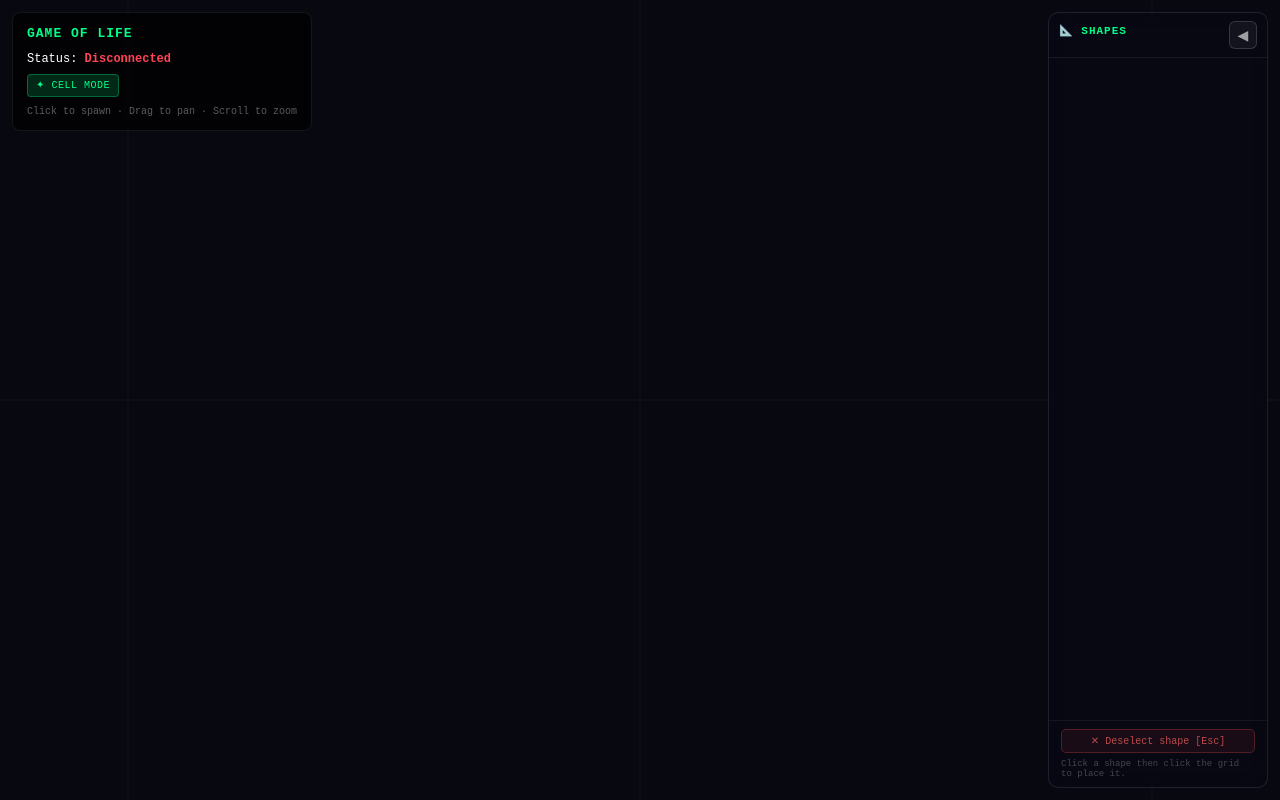
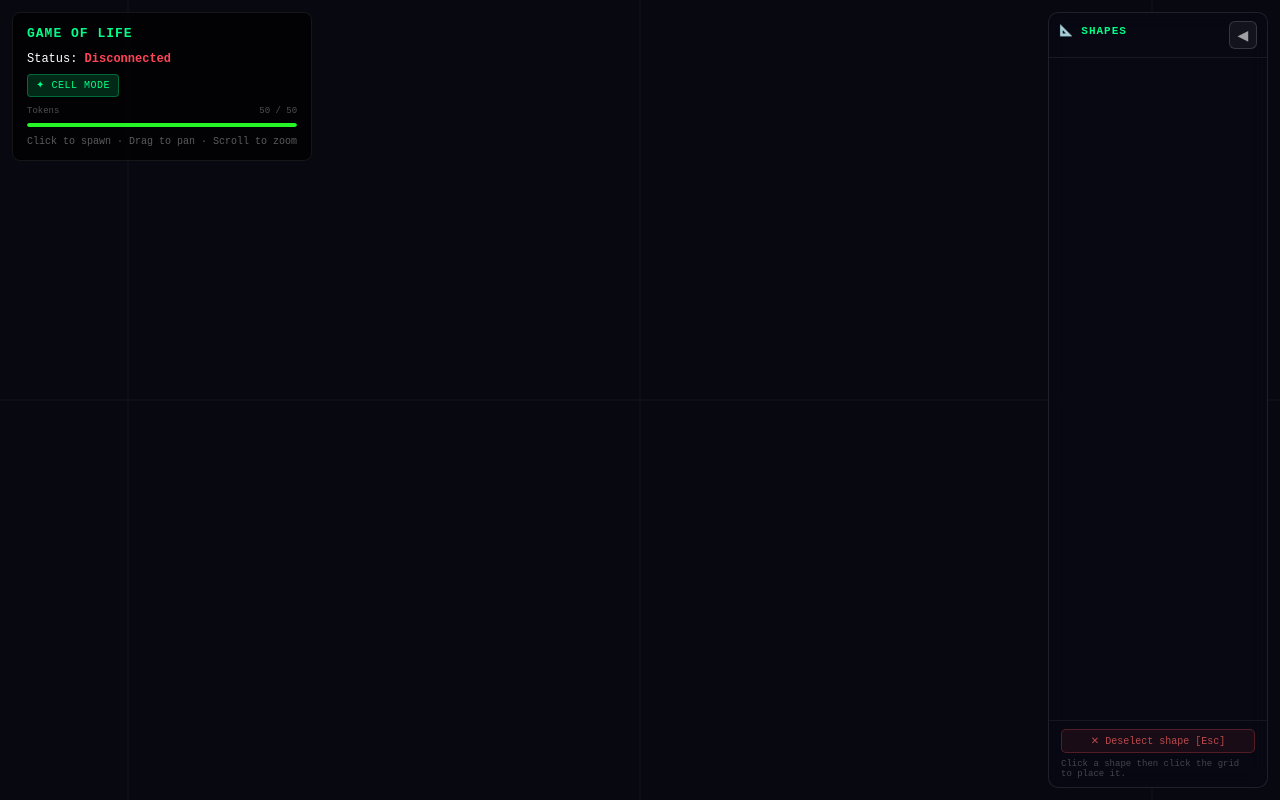
Before and after one commit to RayneDance/distributed-game-of-life, a plain HTML site: page viewport/index.html in a window 1280 px wide. Drawn offline with Linux system fonts and the light colour scheme; no server answers.

Commit message:
feat: rate-limit token budget bar in HUD
Shows remaining placement tokens as a slim 4px bar below the mode badge.
Updated every 200ms (smooth refill) and instantly on every placement.

Tracking logic (client-side, zero server changes):
- RL_MAX=50, RL_REFILL=5 tokens/sec (mirrors server config)
- rlConsume(n) called in placeAt: 1 token per SPAWN, n tokens per
  PLACE_SHAPE where n = cell count of the selected shape
- On RATE_LIMITED error, tokens snapped to 0 (server confirmed empty)
- rlRefill() uses wall-clock elapsed time for fractional accumulation

Bar colour transitions green (full) -> yellow (half) -> red (empty)
via HSL hue interpolation [0, 120] so the depletion is immediately obvious.

```diff
--- a/viewport/app.js
+++ b/viewport/app.js
@@ -71,6 +71,48 @@ let subscribedChunks = new Set(); // "cx,cy" strings
 // ERROR → shift() and delete those keys from localCells (rollback).
 const pendingCommands = [];
 
+// ─── Rate Limit Budget Tracker ───────────────────────────────────────────────
+// Mirrors server config: player bucket = 50 max, 5 tokens/sec refill.
+// Tracked client-side so the bar is instant with no extra server round-trips.
+const RL_MAX = 50;
+const RL_REFILL = 5;   // tokens per second
+let rlTokens = RL_MAX;
+let rlLastMs = Date.now();
+
+const rlFill = document.getElementById('rl-fill');
+const rlCount = document.getElementById('rl-count');
+
+function rlRefill() {
+    const now = Date.now();
+    const elapsed = (now - rlLastMs) / 1000;
+    const added = elapsed * RL_REFILL;   // fractional tokens
+    if (added >= 0.01) {
+        rlTokens = Math.min(RL_MAX, rlTokens + added);
+        rlLastMs = now;
+    }
+}
+
+function rlConsume(n) {
+    rlRefill();
+    rlTokens = Math.max(0, rlTokens - n);
+    rlDraw();
+}
+
+function rlDraw() {
+    const pct = rlTokens / RL_MAX;
+    // Green (full) → Yellow (half) → Red (empty)
+    const hue = Math.round(pct * 120);   // 120=green, 60=yellow, 0=red
+    const color = `hsl(${hue}, 90%, 55%)`;
+    if (rlFill) {
+        rlFill.style.width = `${Math.round(pct * 100)}%`;
+        rlFill.style.backgroundColor = color;
+    }
+    if (rlCount) rlCount.textContent = `${Math.floor(rlTokens)} / ${RL_MAX}`;
+}
+
+// Animate refill smoothly at ~200ms intervals.
+setInterval(() => { rlRefill(); rlDraw(); }, 200);
+
 // ─── Toast Notification ───────────────────────────────────────────────────────
 function showToast(msg, color = '#ff4455') {
     const t = document.createElement('div');
@@ -122,6 +164,8 @@ ws.onmessage = ({ data }) => {
                 for (const key of pending) localCells.delete(key);
             }
             if (msg.payload.code === 'RATE_LIMITED') {
+                // Server confirmed we're empty — snap tokens to 0.
+                rlTokens = 0; rlDraw();
                 showToast('⚡ Rate limited — slow down!');
             } else {
                 console.warn('Server error:', msg.payload.code, msg.payload.message);
@@ -362,8 +406,6 @@ setInterval(localTick, LOCAL_TICK_MS);
 // ─── Place action (shared by mouse click & touch tap) ────────────────────────
 function placeAt(screenX, screenY) {
     const { wx, wy } = screenToWorld(screenX, screenY);
-    // Build the set of keys being added optimistically so we can roll back
-    // if the server rejects the command (e.g. rate limited).
     const optimistic = [];
 
     if (selectedShape && catalog[selectedShape]) {
@@ -372,6 +414,7 @@ function placeAt(screenX, screenY) {
             localCells.add(key);
             optimistic.push(key);
         }
+        rlConsume(optimistic.length); // charge tokens before sending
         pendingCommands.push(optimistic);
         if (ws.readyState === WebSocket.OPEN)
             ws.send(JSON.stringify({ type: 'PLACE_SHAPE', payload: { x: wx, y: wy, shape: selectedShape } }));
@@ -379,6 +422,7 @@ function placeAt(screenX, screenY) {
         const key = `${wx},${wy}`;
         localCells.add(key);
         optimistic.push(key);
+        rlConsume(1);
         pendingCommands.push(optimistic);
         if (ws.readyState === WebSocket.OPEN)
             ws.send(JSON.stringify({ type: 'SPAWN', payload: { x: wx, y: wy } }));
--- a/viewport/index.html
+++ b/viewport/index.html
@@ -70,6 +70,34 @@
             color: #00ff88;
             font-size: 10px;
             letter-spacing: 0.5px;
+        }
+
+        /* Rate limit budget bar */
+        #rl-wrap {
+            margin-top: 7px;
+        }
+
+        #rl-label {
+            font-size: 9px;
+            color: rgba(255, 255, 255, 0.3);
+            display: flex;
+            justify-content: space-between;
+            margin-bottom: 3px;
+        }
+
+        #rl-track {
+            height: 4px;
+            border-radius: 2px;
+            background: rgba(255, 255, 255, 0.07);
+            overflow: hidden;
+        }
+
+        #rl-fill {
+            height: 100%;
+            border-radius: 2px;
+            width: 100%;
+            transition: width 0.2s linear, background-color 0.4s ease;
+            background: #00ff88;
         }
 
         /* ── Shape Picker Panel ──────────────────────────────────────── */
@@ -318,6 +346,15 @@
         <p>Status: <span id="status">Connecting…</span></p>
         <p id="pos"></p>
         <p id="mode-badge">✦ CELL MODE</p>
+        <div id="rl-wrap">
+            <div id="rl-label">
+                <span>Tokens</span>
+                <span id="rl-count">50 / 50</span>
+            </div>
+            <div id="rl-track">
+                <div id="rl-fill"></div>
+            </div>
+        </div>
         <p id="help">Click to spawn · Drag to pan · Scroll to zoom</p>
     </div>
 
```
